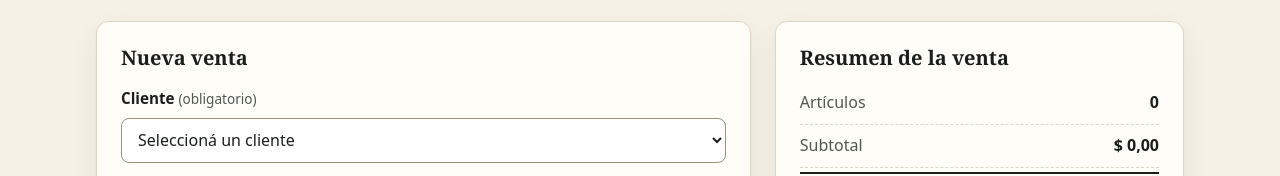
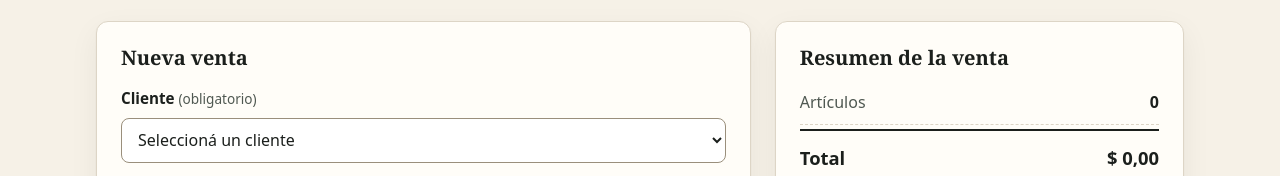
Before and after one commit to lauty-naranjo/PrimerParcial---Programacion-III, a plain HTML site: page index.html in a window 1280 px wide. Shown: the part 2708-2884 px from the top of the page. Drawn offline with Linux system fonts and the light colour scheme.

Commit message:
fix(ventas): quita el subtotal duplicado del resumen de la venta

```diff
--- a/index.html
+++ b/index.html
@@ -241,10 +241,6 @@
                 <dt>Artículos</dt>
                 <dd id="venta-articulos">0</dd>
               </div>
-              <div class="resumen__fila">
-                <dt>Subtotal</dt>
-                <dd id="venta-subtotal">$ 0,00</dd>
-              </div>
               <div class="resumen__fila resumen__fila--total">
                 <dt>Total</dt>
                 <dd id="venta-total" aria-live="polite">$ 0,00</dd>
--- a/js/sales.js
+++ b/js/sales.js
@@ -63,7 +63,6 @@
     }, 0);
 
     refs.articulos.textContent = String(articulos);
-    refs.subtotal.textContent = Libreria.utils.formatearPrecio(total);
     refs.total.textContent = Libreria.utils.formatearPrecio(total);
   }
 
@@ -430,7 +429,6 @@
       cuerpo: document.querySelector('#tabla-renglones tbody'),
       vacio: document.getElementById('venta-vacio'),
       articulos: document.getElementById('venta-articulos'),
-      subtotal: document.getElementById('venta-subtotal'),
       total: document.getElementById('venta-total'),
       confirmar: document.getElementById('venta-confirmar'),
       confirmada: document.getElementById('venta-confirmada')
```
